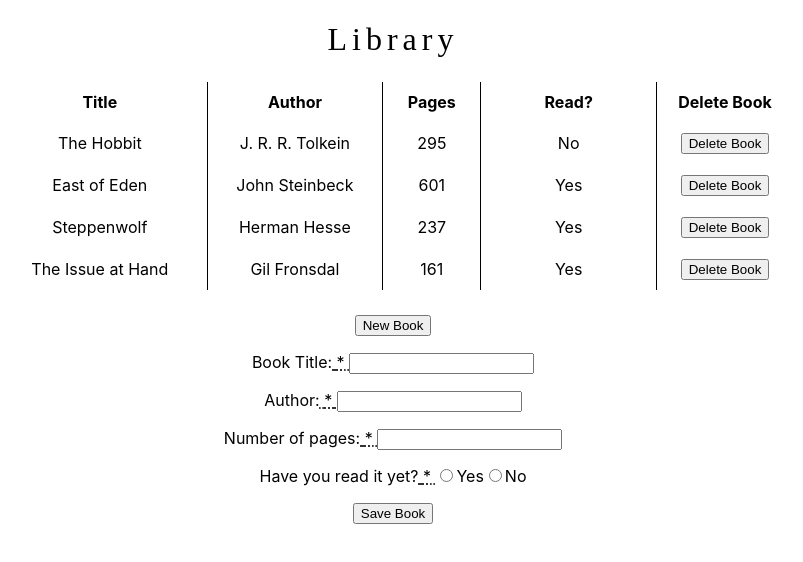
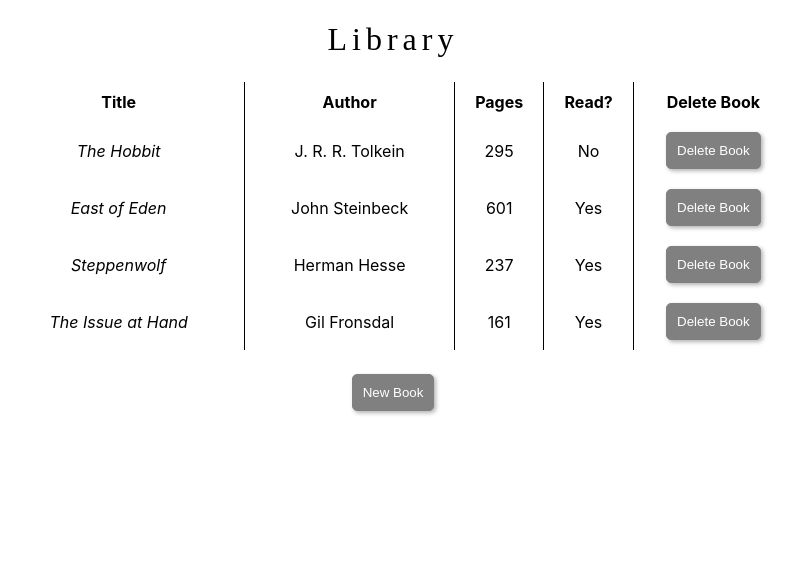
Before and after one commit to KaiVandivier/library-react, a React (Create React App) app: page / in a window 1280 px wide. Shown: the top 562 px of the page, without its empty margins (247-1050 px from the left). Built offline with nearby package versions, Linux system fonts and the light colour scheme.

Commit message:
Update styles

```diff
--- a/src/App.css
+++ b/src/App.css
@@ -10,6 +10,21 @@ h1 {
 body {
   margin: 0 auto;
   max-width: 800px;
+  box-sizing: border-box;
+}
+
+button {
+  background-color: grey;
+  color: white;
+  border-radius: 5px;
+  border: 1px solid grey;
+  padding: 10px;
+  box-shadow: 2px 2px 4px rgba(0,0,0,0.3);
+}
+
+button:active {
+  box-shadow: 1px 1px 1px rgba(0,0,0,0.3);
+  transform: scale(0.98);
 }
 
 
@@ -19,15 +34,15 @@ table {
   table-layout: fixed;
   width: 100%;
   border-collapse: collapse;
-  margin: 24px 0;
+  margin: 24px auto;
 }
 
 thead th:nth-child(1) {
-  width: 25%;
+  width: 33%;
 }
 
 thead th:nth-child(2) {
-  width: 20%;
+  width: 27%;
 }
 
 thead th:nth-child(3) {
@@ -35,11 +50,11 @@ thead th:nth-child(3) {
 }
 
 thead th:nth-child(4) {
-  width: 20%;
+  width: 10%;
 }
 
 thead th:nth-child(5) {
-  width: 15%
+  width: 20%
 }
 
 th, td {
@@ -58,12 +73,14 @@ td.title {
 
 td.read:hover {
   background-color: lightgrey;
+  cursor: default;
 }
 
 /* Form styles */
 
 #form-wrapper {
   text-align: center;
+  margin: 12px;
 }
 
 .hidden {
--- a/src/App.js
+++ b/src/App.js
@@ -8,7 +8,7 @@ class App extends Component {
   // load library from storage in constructor?
   state = {
     library: this.sampleLib(),
-    formOpen: true,
+    formOpen: false,
   }
 
   sampleLib() { // temporary for testing
@@ -54,7 +54,8 @@ class App extends Component {
       read.value
     );
     this.setState({
-      library: [...this.state.library, newBook]
+      library: [...this.state.library, newBook],
+      formOpen: false,
     })
   }
 
--- a/src/BookRow.js
+++ b/src/BookRow.js
@@ -10,10 +10,10 @@ class BookRow extends Component {
 
     return (
       <tr>
-        <td>{ book.title }</td>
+        <td className="title">{ book.title }</td>
         <td>{ book.author }</td>
         <td>{ book.pages }</td>
-        <td onClick={() => toggleRead(i)}>{ book.read }</td>
+        <td className="read" onClick={() => toggleRead(i)}>{ book.read }</td>
         <td><button onClick={() => deleteBook(i)}>Delete Book</button></td>
       </tr>
     );
--- a/src/NewBookForm.js
+++ b/src/NewBookForm.js
@@ -90,7 +90,8 @@ class NewBookForm extends Component {
           />
           <label htmlFor="no">No</label>
         </p>
-        <input type="submit" value="Save Book" />
+        {/* <input type="submit" value="Save Book" /> */}
+        <button>Save Book</button>
       </form>
     );
   }
```
